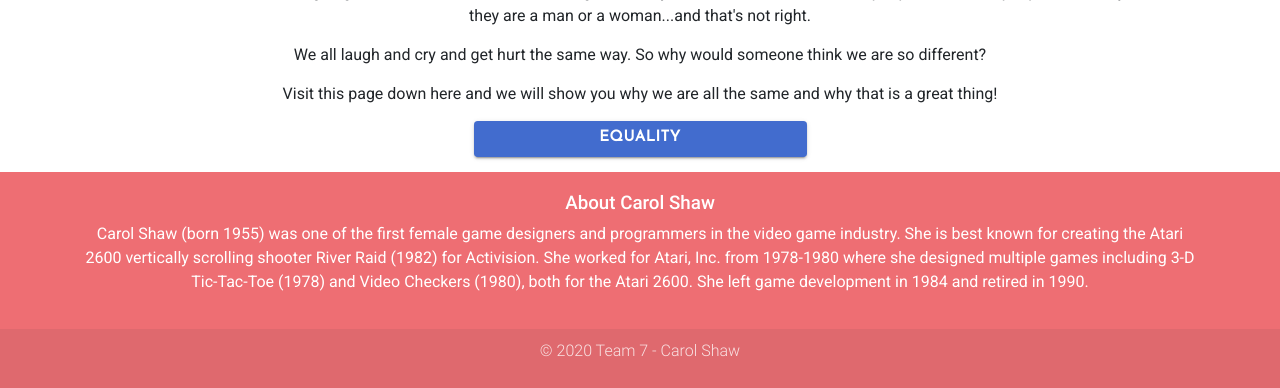
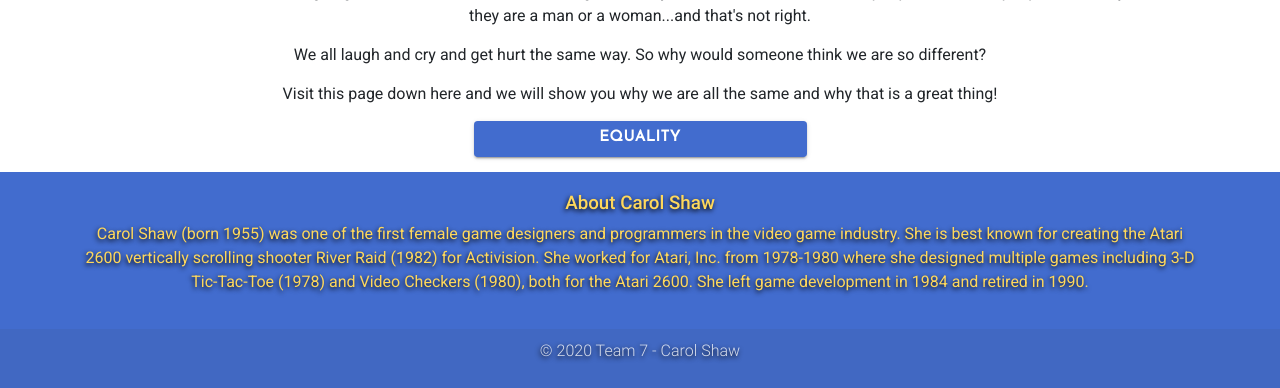
Before and after one commit to romqrq/team-7, a Flask app: page / in a window 1280 px wide. Shown: the part 2096-2484 px from the top of the page. Run offline with Flask 2, Linux system fonts and the light colour scheme; some libraries are stand-ins or nearby versions.

Commit message:
changed footer style

```diff
--- a/static/css/style.css
+++ b/static/css/style.css
@@ -53,3 +53,12 @@ body {
     font-family: "Josefin Sans", sans-serif;
     font-weight: 600;
 }
+
+/* Footer */
+
+.page-footer {
+    padding-top: 20px;
+    color: #FFD85B;
+    text-shadow: -1px 2px 5px black;
+    background-color: #426CCE;
+}
```
